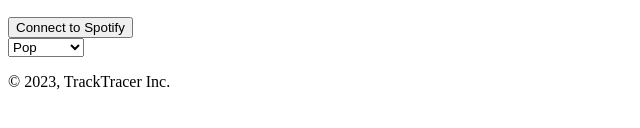
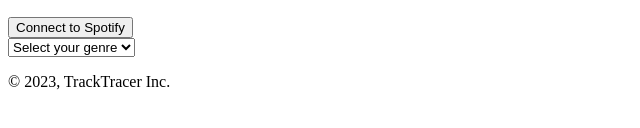
Before and after one commit to AndrewTullos/GroupTenProject1, a plain HTML site: page index.html in a window 1280 px wide. Shown: the part 198-326 px from the top of the page, without its empty margins (0-640 px from the left). Drawn offline with Linux system fonts and the light colour scheme.

Commit message:
select box added

```diff
--- a/index.html
+++ b/index.html
@@ -28,7 +28,8 @@
             <div id="playlist-container">
                 <!-- Spotify Playlist will be inserted here -->
                 <label for="genre">
-                    <select name="genre" id="" aria-placeholder="Select a genre">
+                    <select name="genre" id="genre">
+                        <option value="" disabled selected>Select your genre</option>
                         <option value="pop">Pop</option>
                         <option value="rap">Rap</option>
                         <option value="rnb">R&B</option>
```
